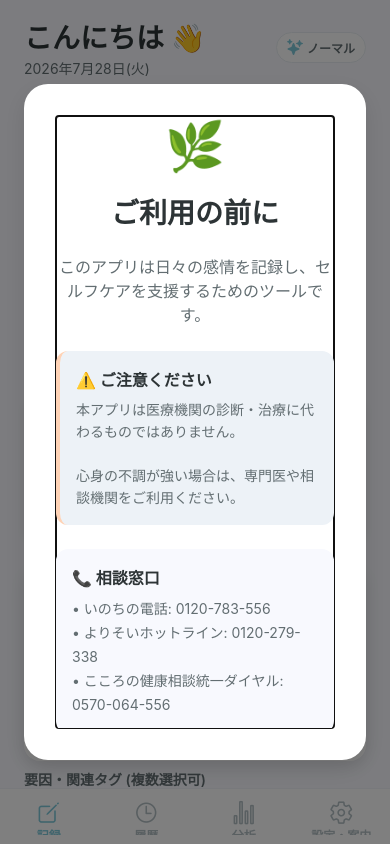
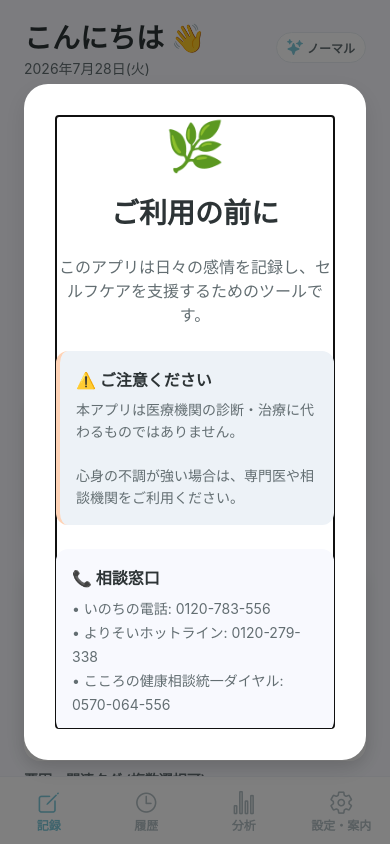
Before and after one commit to KataEdge/mood-journal, a React Native app: screen / in a window 390 px wide. Built offline with nearby package versions, Linux system fonts and the light colour scheme; what expo-notifications would draw is missing.

Commit message:
fix: adjust bottom tab bar height and safe area padding

```diff
--- a/App.tsx
+++ b/App.tsx
@@ -2,7 +2,7 @@ import React from 'react';
 import { StatusBar } from 'expo-status-bar';
 import { NavigationContainer } from '@react-navigation/native';
 import { createBottomTabNavigator } from '@react-navigation/bottom-tabs';
-import { SafeAreaProvider } from 'react-native-safe-area-context';
+import { SafeAreaProvider, useSafeAreaInsets } from 'react-native-safe-area-context';
 import { Ionicons } from '@expo/vector-icons';
 
 import HomeScreen from './src/screens/HomeScreen';
@@ -16,6 +16,7 @@ const Tab = createBottomTabNavigator();
 
 function MainNavigator() {
   const { colors } = useTheme();
+  const insets = useSafeAreaInsets();
 
   return (
     <NavigationContainer>
@@ -29,9 +30,9 @@ function MainNavigator() {
             backgroundColor: colors.surface,
             borderTopColor: colors.divider,
             borderTopWidth: 1,
-            paddingBottom: 4,
-            paddingTop: 4,
-            height: 56,
+            paddingTop: 6,
+            paddingBottom: insets.bottom > 0 ? insets.bottom : 8,
+            height: 60 + (insets.bottom > 0 ? insets.bottom : 8),
           },
           tabBarLabelStyle: {
             fontSize: FontSize.xs,
```
